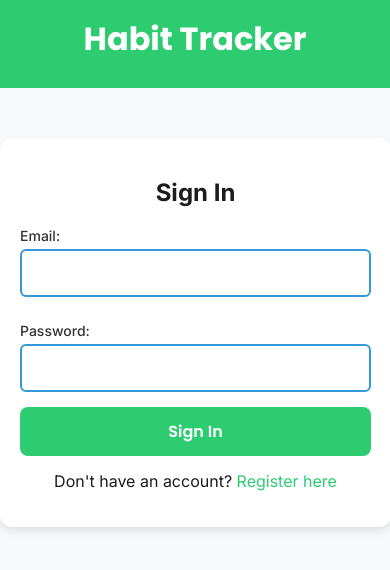
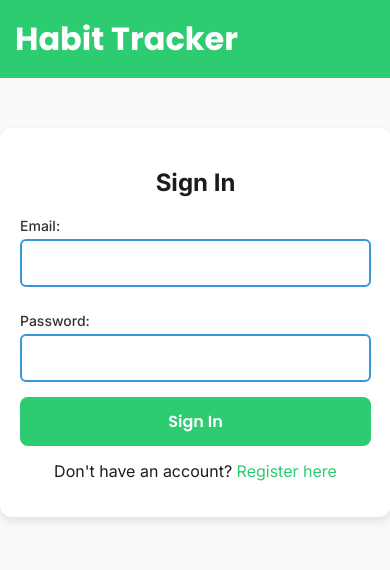
Before and after one commit to haydstew/habit-tracker, a website built with Parcel: page assets/html/index.html in a window 390 px wide. Built offline with nearby package versions, Linux system fonts and the light colour scheme; some packages are replaced by stand-ins of ours.

Commit message:
more mobile header styling

```diff
--- a/assets/css/style.css
+++ b/assets/css/style.css
@@ -263,25 +263,18 @@ ul {
 
 @media (max-width: 768px) {
   header {
-    padding: 15px;
-    flex-direction: column;
-    justify-content: center;
-    align-items: center;
-    text-align: center;
+    justify-content: space-between;
   }
 
   #signOutBtn {
     position: relative;
     top: 0;
-    margin-top: 10px;
-    margin-left: auto;
-    margin-right: auto;
     padding: 10px 20px;
-    display: block;
   }
 
   header h1 {
-    margin-bottom: 10px;
+    margin: 0;
+    text-align: left;
   }
 }
 
--- a/assets/html/index.html
+++ b/assets/html/index.html
@@ -3,7 +3,6 @@
   <head>
     <meta charset="UTF-8" />
     <meta name="viewport" content="width=device-width, initial-scale=1.0" />
-    <meta name="theme-color" content="#2ecc71" />
     <title>Habit Tracker</title>
     <link rel="stylesheet" href="../css/style.css" />
     <link rel="icon" type="image/x-icon" href="../icons/favicon.ico" />
```
Also changed, not shown: assets/html/habits.html (+0 -1 lines), docs/habits.html (+1 -1 lines), docs/index.html (+1 -1 lines), dist/habits.html, dist/index.html, 4 other files.
